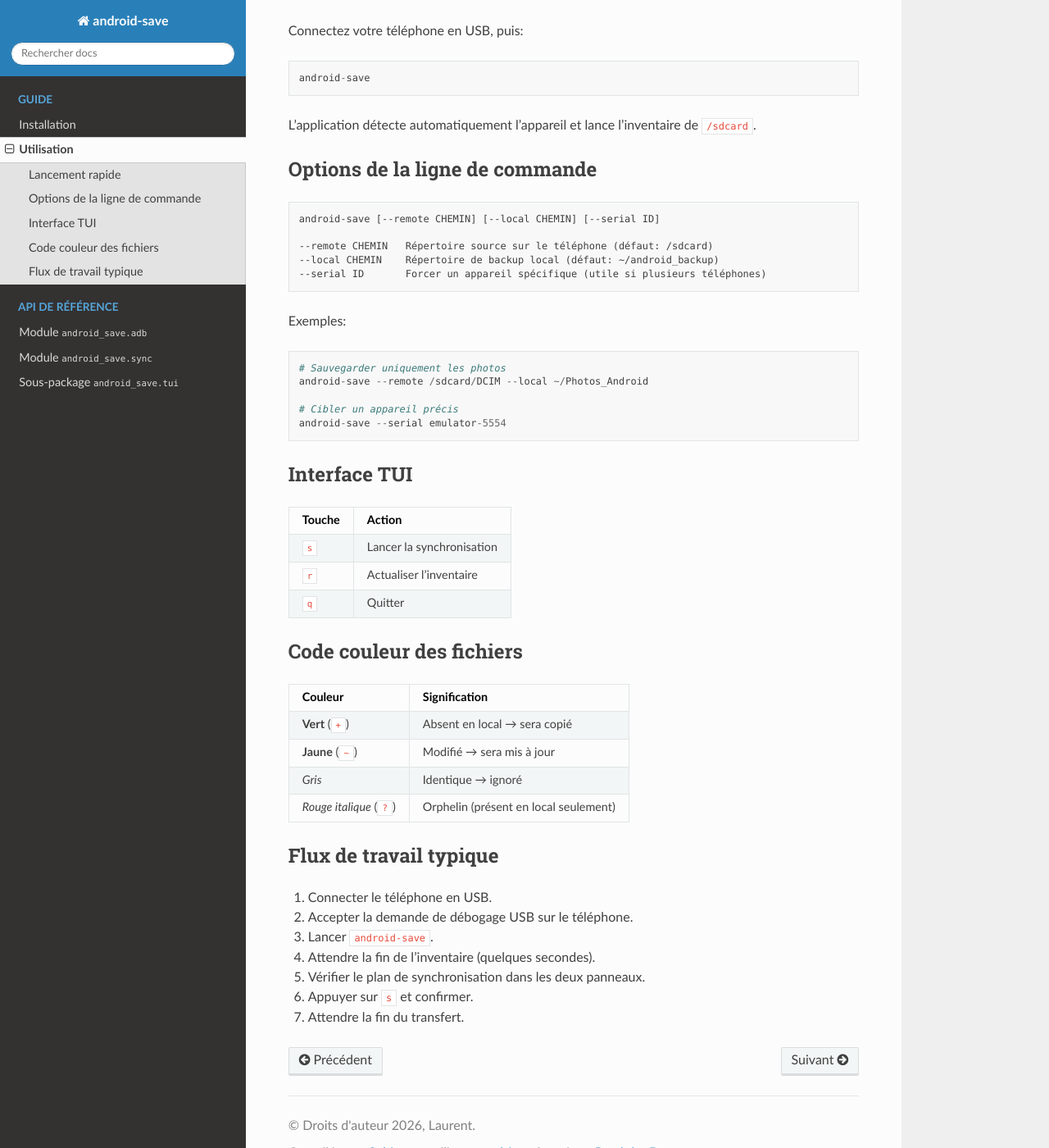
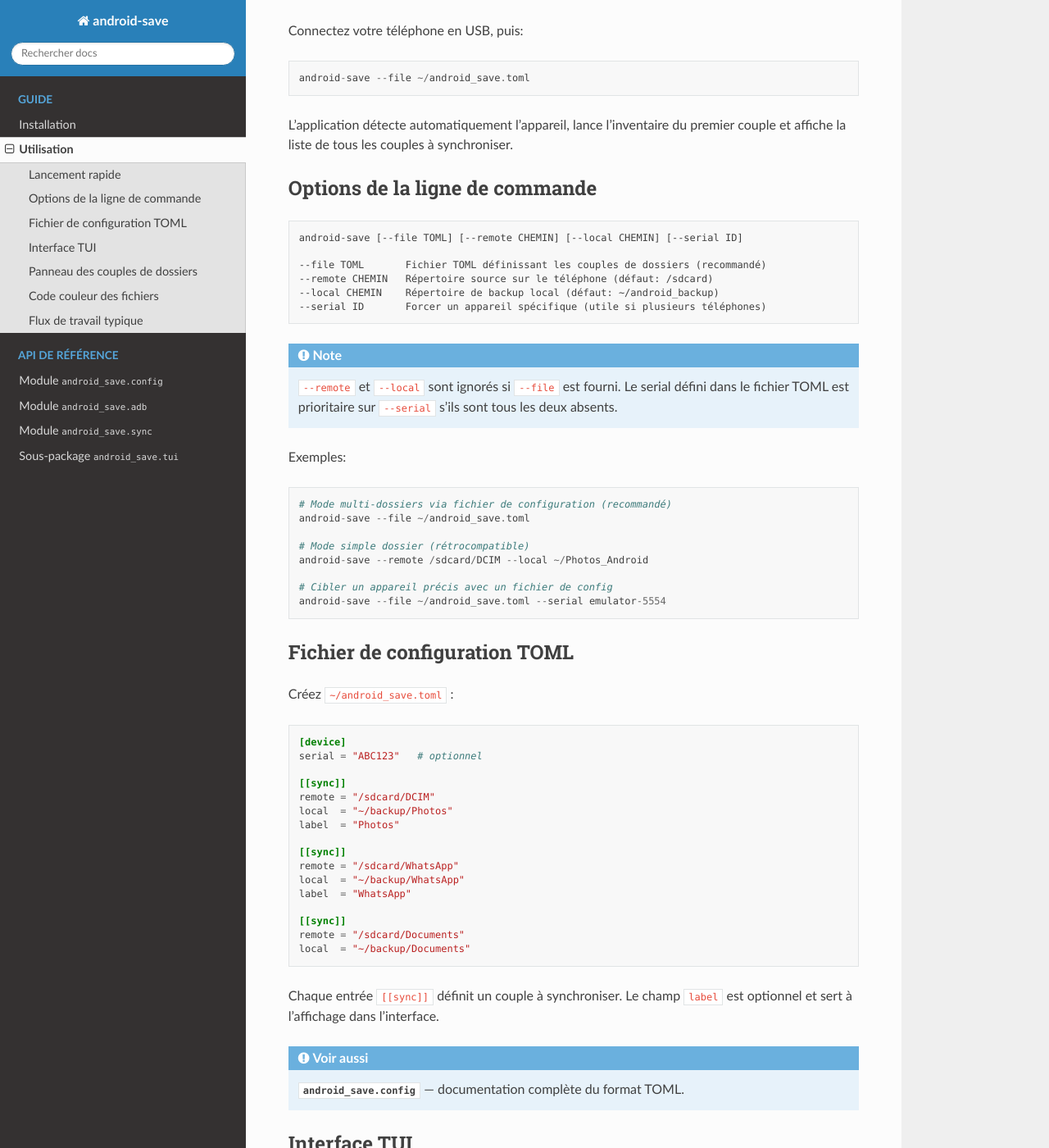
Before and after one commit to lolo26130/Android_save, a Sphinx documentation site: the page built from docs/source/usage.rst, in a window 1280 px wide and 1400 px high, scrolled down 190 px. Shown: the whole window at 82% size. Built offline with Sphinx 7.4.7 and the Read the Docs theme 3.1.0, drawn with Linux system fonts in a browser that asks for light colours; some of the changed text lies outside the part shown.

Commit message:
doc à jour et .toml  exhaustif

```diff
--- a/docs/source/index.rst
+++ b/docs/source/index.rst
@@ -14,6 +14,7 @@ Sauvegarde de fichiers personnels Android via ADB avec interface TUI.
    :maxdepth: 3
    :caption: API de référence
 
+   api/config
    api/adb
    api/sync
    api/tui
--- a/docs/source/usage.rst
+++ b/docs/source/usage.rst
@@ -6,28 +6,68 @@ Lancement rapide
 
 Connectez votre téléphone en USB, puis::
 
-    android-save
+    android-save --file ~/android_save.toml
 
-L'application détecte automatiquement l'appareil et lance l'inventaire de ``/sdcard``.
+L'application détecte automatiquement l'appareil, lance l'inventaire du premier
+couple et affiche la liste de tous les couples à synchroniser.
 
 Options de la ligne de commande
 --------------------------------
 
 .. code-block:: text
 
-    android-save [--remote CHEMIN] [--local CHEMIN] [--serial ID]
+    android-save [--file TOML] [--remote CHEMIN] [--local CHEMIN] [--serial ID]
 
+    --file TOML       Fichier TOML définissant les couples de dossiers (recommandé)
     --remote CHEMIN   Répertoire source sur le téléphone (défaut: /sdcard)
     --local CHEMIN    Répertoire de backup local (défaut: ~/android_backup)
     --serial ID       Forcer un appareil spécifique (utile si plusieurs téléphones)
 
+.. note::
+    ``--remote`` et ``--local`` sont ignorés si ``--file`` est fourni.
+    Le serial défini dans le fichier TOML est prioritaire sur ``--serial``
+    s'ils sont tous les deux absents.
+
 Exemples::
 
-    # Sauvegarder uniquement les photos
+    # Mode multi-dossiers via fichier de configuration (recommandé)
+    android-save --file ~/android_save.toml
+
+    # Mode simple dossier (rétrocompatible)
     android-save --remote /sdcard/DCIM --local ~/Photos_Android
 
-    # Cibler un appareil précis
-    android-save --serial emulator-5554
+    # Cibler un appareil précis avec un fichier de config
+    android-save --file ~/android_save.toml --serial emulator-5554
+
+Fichier de configuration TOML
+------------------------------
+
+Créez ``~/android_save.toml`` :
+
+.. code-block:: toml
+
+    [device]
+    serial = "ABC123"   # optionnel
+
+    [[sync]]
+    remote = "/sdcard/DCIM"
+    local  = "~/backup/Photos"
+    label  = "Photos"
+
+    [[sync]]
+    remote = "/sdcard/WhatsApp"
+    local  = "~/backup/WhatsApp"
+    label  = "WhatsApp"
+
+    [[sync]]
+    remote = "/sdcard/Documents"
+    local  = "~/backup/Documents"
+
+Chaque entrée ``[[sync]]`` définit un couple à synchroniser. Le champ
+``label`` est optionnel et sert à l'affichage dans l'interface.
+
+.. seealso::
+    :mod:`android_save.config` — documentation complète du format TOML.
 
 Interface TUI
 -------------
@@ -38,11 +78,31 @@ Interface TUI
    * - Touche
      - Action
    * - ``s``
-     - Lancer la synchronisation
+     - Lancer la synchronisation de tous les couples
    * - ``r``
-     - Actualiser l'inventaire
+     - Actualiser l'inventaire du couple courant
    * - ``q``
      - Quitter
+
+Panneau des couples de dossiers
+---------------------------------
+
+Entre la légende et le log, deux sections colorées affichent l'état
+de chaque couple :
+
+.. list-table::
+   :header-rows: 1
+
+   * - Icône / couleur
+     - Signification
+   * - ``○`` blanc
+     - En attente
+   * - ``▶`` jaune
+     - En cours (inventaire ou transfert)
+   * - ``✓`` vert
+     - Terminé avec succès
+   * - ``✗`` rouge
+     - Terminé avec erreurs
 
 Code couleur des fichiers
 --------------------------
@@ -66,8 +126,9 @@ Flux de travail typique
 
 1. Connecter le téléphone en USB.
 2. Accepter la demande de débogage USB sur le téléphone.
-3. Lancer ``android-save``.
-4. Attendre la fin de l'inventaire (quelques secondes).
-5. Vérifier le plan de synchronisation dans les deux panneaux.
-6. Appuyer sur ``s`` et confirmer.
-7. Attendre la fin du transfert.
+3. Créer ou éditer ``~/android_save.toml`` avec les couples souhaités.
+4. Lancer ``android-save --file ~/android_save.toml``.
+5. Patienter pendant l'inventaire du premier couple.
+6. Vérifier le plan dans les panneaux et la liste des couples.
+7. Appuyer sur ``s``, confirmer — tous les couples sont traités séquentiellement.
+8. Attendre la fin du transfert (la section « Traités » se remplit au fur et à mesure).
```
Also changed, not shown: android_save copy.toml (added, +115 -0 lines), android_save.toml (added, +65 -0 lines), docs/source/api/config.rst (added, +61 -0 lines), docs/source/api/tui.rst (+23 -1 lines), 1 other file.
